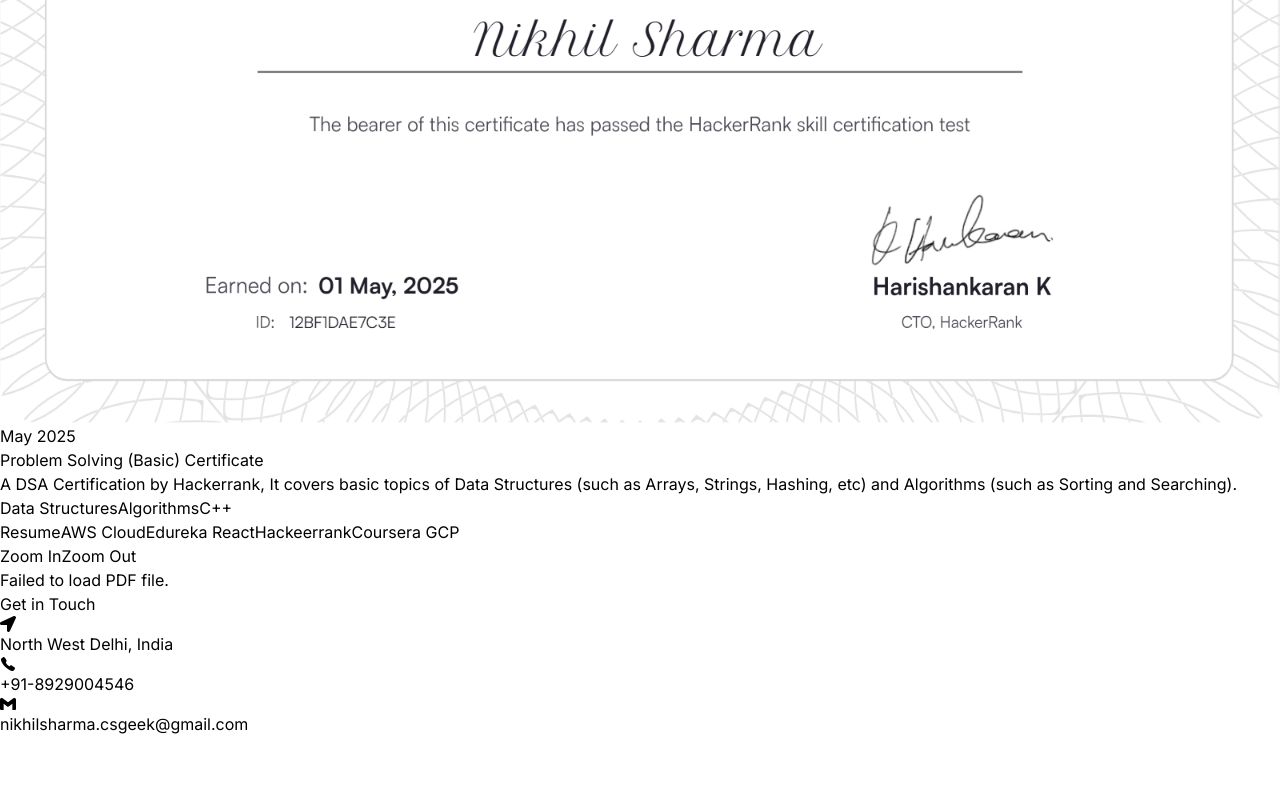
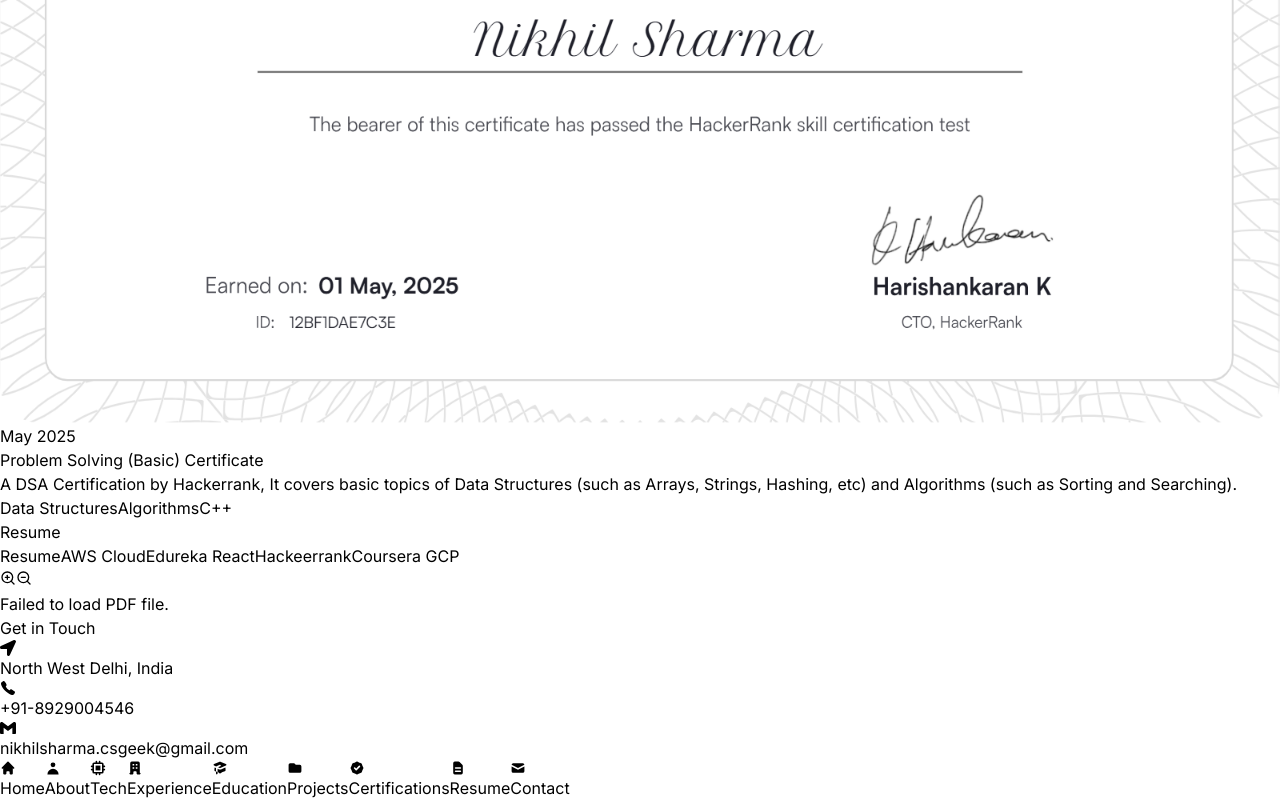
Before and after one commit to nikhilsharma-github/portfolio-website, a React (Vite) app: page / in a window 1280 px wide. Shown: the part 9011-9811 px from the top of the page. Before the commit the page ends 9747 px from the top, so only its background shows below. Built offline with nearby package versions, Linux system fonts and the light colour scheme; a web font is replaced by a local one.

Commit message:
Added Horizontal Bar for Navigation on Sections.

```diff
--- a/src/App.jsx
+++ b/src/App.jsx
@@ -9,6 +9,7 @@
 import Certifications from "./components/Certifications";
 import Education from "./components/Education";
 import ResumeViewer from "./components/ResumeViewer";
+import BottomNav from "./components/BottomNav";
 
 const App = () => {
     return (
@@ -27,6 +28,7 @@
                 <Certifications></Certifications>
                 <ResumeViewer></ResumeViewer>
                 <Contact></Contact>
+                <BottomNav></BottomNav>
             </div>
         </div>
     );
--- a/src/components/About.jsx
+++ b/src/components/About.jsx
@@ -5,7 +5,7 @@
 
 const About = () => {
     return (
-        <div className="border-b border-neutral-900 pb-4">
+        <div id="about" className="border-b border-neutral-900 pb-4 scroll-mt-40">
             <h1 className="my-16 text-center text-2xl md:text-3xl lg:text-4xl text-amber-400">
                 About
                 <span className="text-slate-200">Me</span>
--- /dev/null
+++ b/src/components/BottomNav.jsx
@@ -0,0 +1,93 @@
+import React, { useEffect, useState } from "react";
+import {
+    HiHome,
+    HiUser,
+    HiChip,
+    HiOfficeBuilding,
+    HiAcademicCap,
+    HiFolder,
+    HiBadgeCheck,
+    HiDocumentText,
+    HiMail,
+} from "react-icons/hi";
+
+const navItems = [
+    { id: "home", label: "Home", Icon: HiHome },
+    { id: "about", label: "About", Icon: HiUser },
+    { id: "technologies", label: "Tech", Icon: HiChip },
+    { id: "experience", label: "Experience", Icon: HiOfficeBuilding },
+    { id: "education", label: "Education", Icon: HiAcademicCap },
+    { id: "projects", label: "Projects", Icon: HiFolder },
+    { id: "certifications", label: "Certifications", Icon: HiBadgeCheck },
+    { id: "resume", label: "Resume", Icon: HiDocumentText },
+    { id: "contact", label: "Contact", Icon: HiMail },
+];
+
+const BottomNav = () => {
+    const [active, setActive] = useState(navItems[0].id);
+
+    useEffect(() => {
+        const observers = [];
+        const options = { root: null, rootMargin: "0px", threshold: 0.45 };
+
+        navItems.forEach((item) => {
+            const el = document.getElementById(item.id);
+            if (!el) return;
+            const observer = new IntersectionObserver((entries) => {
+                entries.forEach((entry) => {
+                    if (entry.isIntersecting) setActive(item.id);
+                });
+            }, options);
+            observer.observe(el);
+            observers.push(observer);
+        });
+
+        return () => observers.forEach((o) => o.disconnect());
+    }, []);
+
+    const handleNav = (id) => {
+        const el = document.getElementById(id);
+        if (!el) return;
+        setActive(id);
+        el.scrollIntoView({
+            top: el.getBoundingClientRect().top + window.pageYOffset - 20,
+            behavior: "smooth",
+            block: "start",
+        });
+    };
+
+    return (
+        <nav
+            aria-label="Bottom navigation"
+            className="fixed left-1/2 bottom-4 sm:bottom-6 transform -translate-x-1/2 z-50 bg-neutral-900/70 backdrop-blur-md rounded-full px-2 py-1 sm:px-3 sm:py-2 shadow-lg flex items-center gap-1 sm:gap-2"
+        >
+            {navItems.map((item) => {
+                const isActive = active === item.id;
+                const Icon = item.Icon;
+                return (
+                    <button
+                        key={item.id}
+                        onClick={() => handleNav(item.id)}
+                        className={`flex flex-col items-center justify-center gap-0.5 px-2 py-1 sm:px-3 sm:py-2 rounded-full transition-transform transform sm:hover:-translate-y-1
+                        ${
+                            isActive
+                                ? "bg-amber-400 text-black font-semibold"
+                                : "text-slate-100 hover:bg-white/10"
+                        }`}
+                        aria-current={isActive ? "page" : undefined}
+                        aria-label={item.label}
+                        title={item.label}
+                        type="button"
+                    >
+                        <Icon className="w-4 h-4 sm:w-5 sm:h-5" />
+                        <span className="text-[10px] sm:text-xs leading-none hidden sm:block">
+                            {item.label}
+                        </span>
+                    </button>
+                );
+            })}
+        </nav>
+    );
+};
+
+export default BottomNav;
--- a/src/components/Certifications.jsx
+++ b/src/components/Certifications.jsx
@@ -4,7 +4,7 @@
 
 const Certifications = () => {
     return (
-        <div className="border-b border-neutral-900 pb-4">
+        <div id="certifications" className="border-b border-neutral-900 pb-4 scroll-mt-20">
             <motion.h2
                 whileInView={{ opacity: 1, y: 0 }}
                 initial={{ opacity: 0, y: -100 }}
--- a/src/components/Contact.jsx
+++ b/src/components/Contact.jsx
@@ -7,7 +7,7 @@
 
 const Contact = () => {
     return (
-        <div className="border-b border-neutral-900 pb-20">
+        <div id="contact" className="border-b border-neutral-900 pb-20 scroll-mt-20">
             <motion.h1
                 whileInView={{ opacity: 1, y: 0 }}
                 initial={{ opacity: 0, y: -100 }}
--- a/src/components/Education.jsx
+++ b/src/components/Education.jsx
@@ -4,7 +4,7 @@
 
 const Education = () => {
     return (
-        <div className="border-b border-neutral-900 pb-4">
+        <div id="education" className="border-b border-neutral-900 pb-4 scroll-mt-20">
             <motion.h2
                 whileInView={{ opacity: 1, y: 0 }}
                 initial={{ opacity: 0, y: -100 }}
--- a/src/components/Experience.jsx
+++ b/src/components/Experience.jsx
@@ -7,7 +7,7 @@
 
 const Experience = () => {
     return (
-        <div className="border-b border-neutral-900 pb-4">
+        <div id="experience" className="border-b border-neutral-900 pb-4 scroll-mt-20">
             <motion.h2
                 whileInView={{ opacity: 1, y: 0 }}
                 initial={{ opacity: 0, y: -100 }}
--- a/src/components/Navbar.jsx
+++ b/src/components/Navbar.jsx
@@ -15,7 +15,7 @@
     };
 
     return (
-        <nav className="mb-8 lg:mb-10 xl:mb-20 flex justify-between py-1 sm:py-2 md:py-4">
+        <nav id="home" className="mb-8 lg:mb-10 xl:mb-20 flex justify-between py-1 sm:py-2 md:py-4">
             <div className="flex flex-shrink-0 items-center cursor-pointer  border-b-2 border-transparent transition-all duration-300 hover:border-b-2 hover:border-amber-600 p-3 rounded-xl hover:scale-110">
                 <img className="mx-2 w-12" src={logo} alt="" />
             </div>
--- a/src/components/Projects.jsx
+++ b/src/components/Projects.jsx
@@ -6,7 +6,7 @@
 
 const Projects = () => {
     return (
-        <div className="border-b border-neutral-900 pb-4">
+        <div id="projects" className="border-b border-neutral-900 pb-4 scroll-mt-20">
             <motion.h2
                 whileInView={{ opacity: 1, y: 0 }}
                 initial={{ opacity: 0, y: -100 }}
--- a/src/components/ResumeViewer.jsx
+++ b/src/components/ResumeViewer.jsx
@@ -2,6 +2,7 @@
 import { Document, Page, pdfjs } from "react-pdf";
 import "react-pdf/dist/Page/TextLayer.css";
 import "react-pdf/dist/Page/AnnotationLayer.css";
+import { LuZoomIn, LuZoomOut } from "react-icons/lu";
 
 // Use a relative path for the worker
 pdfjs.GlobalWorkerOptions.workerSrc = "/pdf.worker.min.mjs";
@@ -25,7 +26,13 @@
     }
 
     return (
-        <div className="border-b border-neutral-900 pb-4 min-h-96">
+        <div
+            id="resume"
+            className="border-b border-neutral-900 pb-4 min-h-96 scroll-mt-20"
+        >
+            <h1 className="my-16 text-center text-2xl md:text-3xl lg:text-4xl text-amber-400">
+                Resume
+            </h1>
             <div className="flex flex-wrap justify-center mb-4 gap-2">
                 {pdfFiles.map((pdf, idx) => (
                     <button
@@ -44,20 +51,20 @@
             <div className="flex justify-center mb-4 gap-2">
                 <button
                     onClick={() => setScale(scale + 0.2)}
-                    className="sm:text-sm md:text-lg mr-2 rounded  px-2 py-1 text-xs font-medium bg-teal-700"
+                    className="sm:text-sm md:text-lg mr-2 rounded  px-2 py-1 text-xs font-medium bg-orange-700"
                 >
-                    Zoom In
+                    <LuZoomIn />
                 </button>
                 <button
                     onClick={() => setScale(scale - 0.2)}
-                    className="sm:text-sm md:text-lg mr-2 rounded  px-2 py-1 text-xs font-medium bg-fuchsia-900 "
+                    className="sm:text-sm md:text-lg mr-2 rounded  px-2 py-1 text-xs font-medium bg-yellow-600 "
                 >
-                    Zoom Out
+                    <LuZoomOut />
                 </button>
             </div>
             <div className="flex justify-center">
                 <Document
-                    file={"/pdfs"+selectedPdf}
+                    file={"/pdfs" + selectedPdf}
                     onLoadSuccess={onDocumentLoadSuccess}
                 >
                     <div className="block md:hidden">
--- a/src/components/Technologies.jsx
+++ b/src/components/Technologies.jsx
@@ -23,7 +23,7 @@
 
 const Technologies = () => {
     return (
-        <div className="border-b border-neutral-800 pb-24">
+        <div id="technologies" className="border-b border-neutral-800 pb-24 scroll-mt-20">
             <motion.h1
                 whileInView={{ opacity: 1, y: 0 }}
                 initial={{ opacity: 0, y: -100 }}
```
